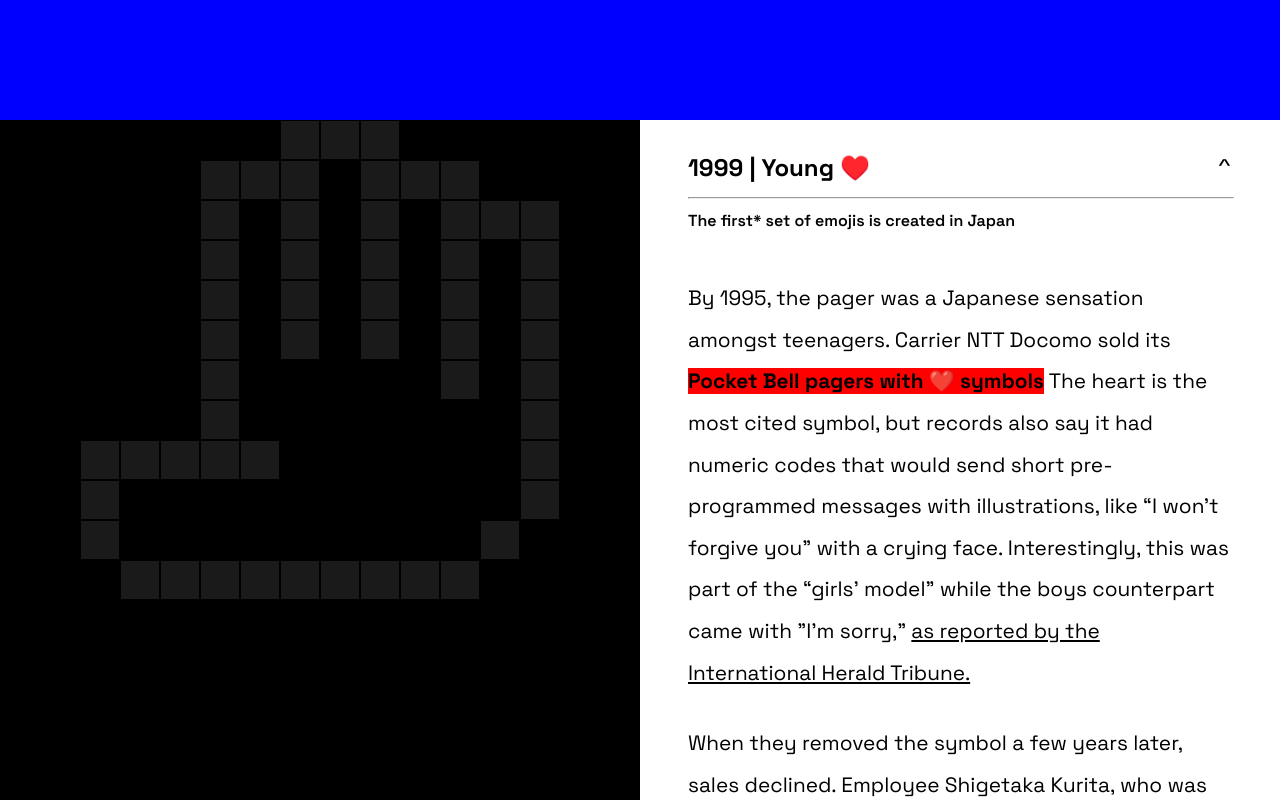
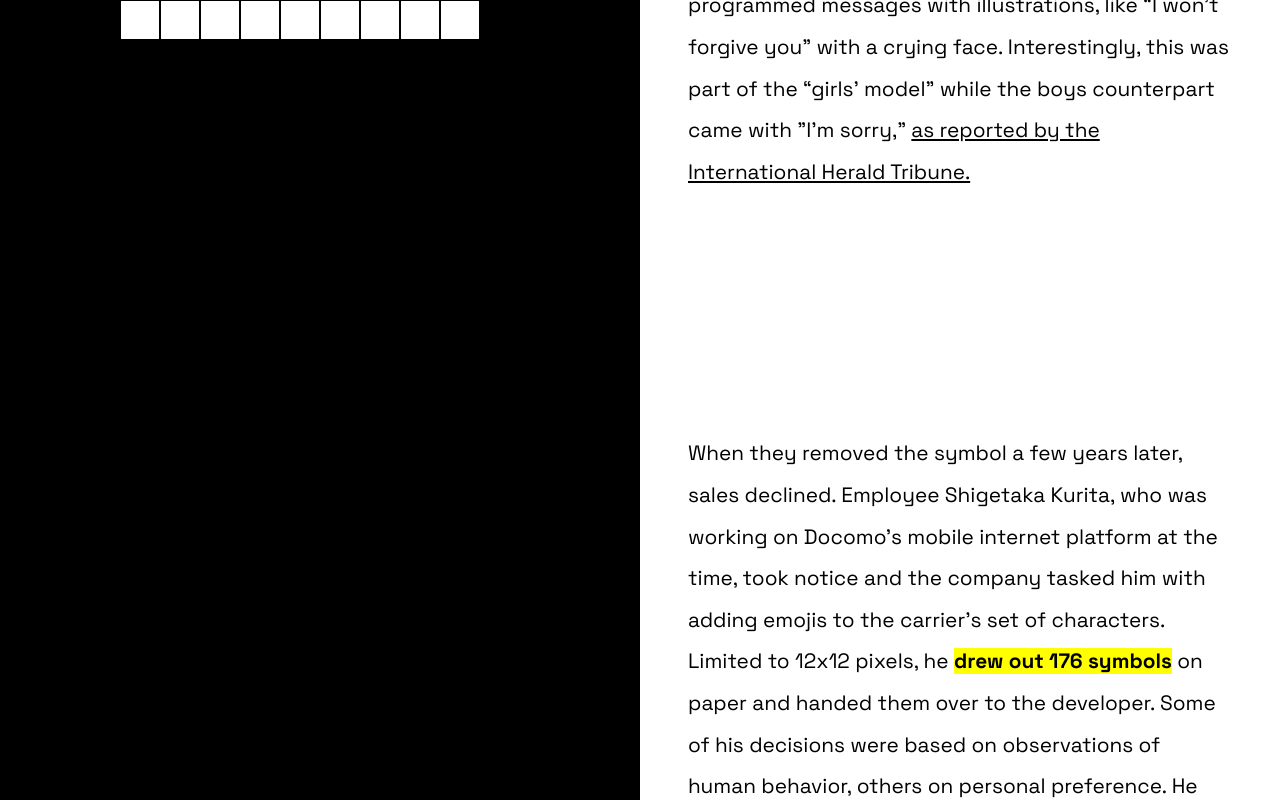
Before and after one commit to divya-mehra/sixemojistory, a React (Vite) app: page / in a window 1280 px wide. Shown: the part 1240-2040 px from the top of the page. Built offline with nearby package versions, Linux system fonts and the light colour scheme; a web font is replaced by a local one.

Commit message:
added highlight

```diff
--- a/src/panels/grid-panel/GridImage.jsx
+++ b/src/panels/grid-panel/GridImage.jsx
@@ -2,7 +2,7 @@ const GridImage = () => {
   return (
     <img
       style={{
-
+        width: "50%"
         // opacity: 1,
         // zIndex: 1000,
       }}
--- a/src/panels/grid-panel/GridPanel.jsx
+++ b/src/panels/grid-panel/GridPanel.jsx
@@ -24,7 +24,7 @@ const GridPanel = ({ currentEmoji, isElementInCenter }) => {
       <div
         className={`${styles.grid}`}
         // style={{ paddingBottom: currentEmoji === "hand" ? "25%" : "0px" }}
-        style={{ opacity: isElementInCenter.ref1 ? 0.1 : 1,
+        style={{ opacity: isElementInCenter.ref1 ? 0.3 : 1,
           zIndex: isElementInCenter.ref1 ? 1 : 2, }}
       >
         {divArr.map((item) => {
--- a/src/panels/panel.module.css
+++ b/src/panels/panel.module.css
@@ -34,10 +34,27 @@
 
   color: var(--body-text);
 
-
   padding-left: 48px;
   padding-right: 48px;
   padding-bottom: 70vh; /*makes sure there's white space */
+}
+
+.textSection p:first-child {
+  margin-top: 10vh; /* Add top margin to the first paragraph */
+}
+
+.textSection p:not(:last-child) {
+  margin-bottom: 30vh; /* Add margin-bottom for all paragraphs except the last one */
+}
+
+.hoverText {
+  font-weight: bold;
+  cursor: crosshair;
+  background-color: transparent;
+}
+
+.highlightedText {
+  background-color: yellow;
 }
 
 .gridContainer {
@@ -67,16 +84,14 @@
   width: 50vw; /* 50% of the viewport width */
   height: auto; /* Maintain aspect ratio */
   position: fixed; /* Position it outside the grid container */
-  top: calc(50vh - 240px);
-  left: calc(24vw - 240px);
+  top: calc(50vh);
   z-index: 2; /* Set a z-index to place it above other elements if necessary */
+  display: flex;
+  justify-content: center;
+  align-items: center;
 }
 
-
-
-
 /* Bookend Panels */
-
 
 /* start panel emoji animation */
 
@@ -86,7 +101,7 @@
   animation-iteration-count: infinite;
   animation-direction: alternate-reverse;
   transition-timing-function: ease-in-out;
-  transform-origin:  center; /* Set the transform origin to the left side */
+  transform-origin: center; /* Set the transform origin to the left side */
   display: inline-block;
 }
 
@@ -101,29 +116,21 @@
 
 /* end of: start panel emoji animation */
 
-
-
 /* User Section */
 
 .userStartPanelLeft {
   background-color: var(--grid-user-start-panel-bg);
   /* box-sizing: border-box;
   width: 50vw; */
-
 }
 
 .userStartPanelRight {
   background-color: var(--body-user-start-panel-bg);
   /* box-sizing: border-box;
   width: 50vw; */
-
 }
 
-
-
 /* Story Panels  */
-
-
 
 /* Responsive font size based on viewport width */
 /* @media screen and (max-width: 768px) {
@@ -137,7 +144,6 @@
     font-size: 16px;
   }
 } */
-
 
 hr {
   width: 100%;
@@ -155,9 +161,6 @@ hr {
 }
 
 /* Grid Side */
-
-
-
 
 .userGridPanel {
   position: absolute;
@@ -255,15 +258,6 @@ h4 {
   margin-bottom: 4px;
 }
 
-.highlightedText {
-  color: var(--secondary-color);
-}
-
-.hoverText {
-  font-weight: bold;
-  cursor: crosshair;
-}
-
 .hoverImage {
   position: absolute;
   width: 60%;
@@ -290,7 +284,6 @@ h4 {
   }
 }
 
-
 .panelContent > p {
   padding-bottom: 8px;
 }
--- a/src/panels/text-panel/TextPanel.jsx
+++ b/src/panels/text-panel/TextPanel.jsx
@@ -41,11 +41,18 @@ const TextPanel = ({
     {
       year: "1999",
       content: (
-        <>
+        <div className={styles.textSection}>
           <p>
             By 1995, the pager was a Japanese sensation amongst teenagers.
             Carrier NTT Docomo sold its{" "}
-            <span className={styles.hoverText} ref={refs.ref1} style={{background: (isElementInCenter.ref1) ? "red" : "transparent"}}>
+            <span
+              className={
+                isElementInCenter.ref1
+                  ? `${styles.hoverText} ${styles.highlightedText}`
+                  : `styles.hoverText`
+              }
+              ref={refs.ref1}
+            >
               Pocket Bell pagers with ❤️ symbols
             </span>{" "}
             The heart is the most cited symbol, but records also say it had
@@ -66,7 +73,14 @@ const TextPanel = ({
             internet platform at the time, took notice and the company tasked
             him with adding emojis to the carrier’s set of characters. Limited
             to 12x12 pixels, he{" "}
-            <span className={styles.hoverText} ref={refs.ref2}>
+            <span
+              className={
+                isElementInCenter.ref2
+                  ? `${styles.hoverText} ${styles.highlightedText}`
+                  : `styles.hoverText`
+              }
+              ref={refs.ref2}
+            >
               drew out 176 symbols
             </span>{" "}
             on paper and handed them over to the developer. Some of his
@@ -84,13 +98,13 @@ const TextPanel = ({
             *Recent evidence points to an earlier set of emoji in 1997, now
             available for view on Emojipedia.
           </p>
-        </>
+        </div>
       ),
     },
     {
       year: "2007",
       content: (
-        <>
+        <div className={styles.textSection}>
           <p>
             A little over 10 years later, Google joined forces with Japanese
             telecom carrier, KDDI AU, to create an emoji set for Gmail. They
@@ -122,7 +136,7 @@ const TextPanel = ({
             one that can say something very serious in a very playful way --
             that Google added despite initial cross-cultural differences.
           </p>
-        </>
+        </div>
       ),
     },
     {
--- a/src/story/MainStory.jsx
+++ b/src/story/MainStory.jsx
@@ -11,7 +11,7 @@ const MainStory = ({emojis}) => {
 
   return (
     <Grid container>
-        <Grid item xs={12} style={{height: "70vh", backgroundColor: "blue"}}></Grid>
+        {/* <Grid item xs={12} style={{height: "90vh", backgroundColor: "white", }}></Grid> */}
         <Section currentEmoji={currentEmoji} setCurrentEmoji={setCurrentEmoji} emojis={firstSetEmojis}/>
 
     </Grid>
```
